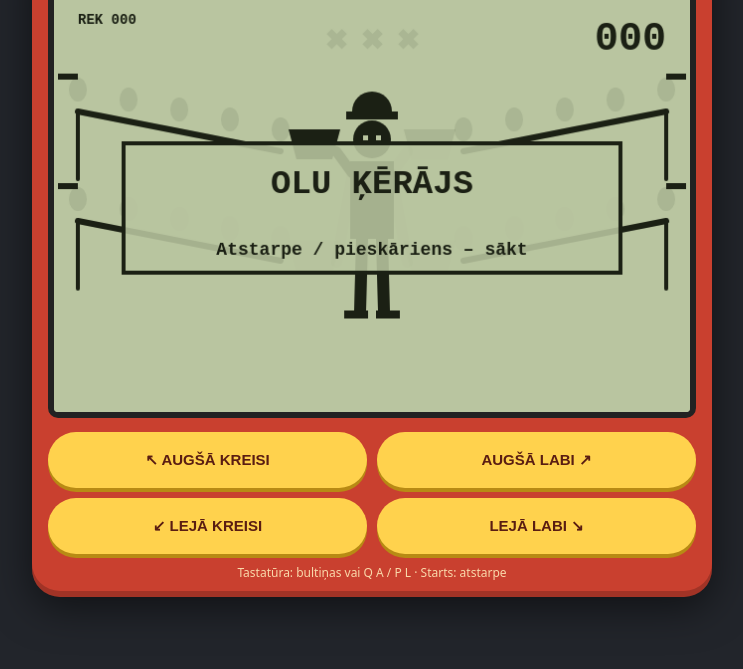
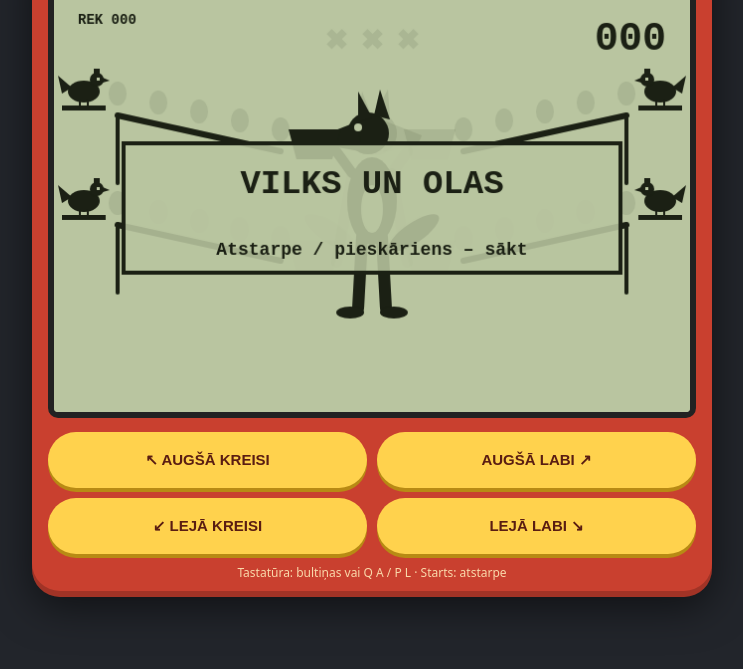
Before and after one commit to komuna7/egg1, a plain HTML site: page index.html in a window 1280 px wide. Shown: the part 131-800 px from the top of the page, without its empty margins (268-1011 px from the left). Drawn offline with Linux system fonts and the light colour scheme.

Commit message:
Galvenais varonis – vilks, vistas uz laktām
Co-Authored-By: Claude Opus 5.5 <noreply@anthropic.com>
Claude-Session: https://claude.ai/code/session_01VeYGLVDoDZja2EkpDGiCMv

```diff
--- a/index.html
+++ b/index.html
@@ -3,7 +3,7 @@
 <head>
 <meta charset="utf-8">
 <meta name="viewport" content="width=device-width,initial-scale=1,user-scalable=no">
-<title>Olu ķērājs – LCD spēle</title>
+<title>Vilks un olas – LCD spēle</title>
 <style>
   :root { --body:#c9402f; --lcd:#b9c5a0; --ink:#1b2014; }
   * { box-sizing:border-box; -webkit-tap-highlight-color:transparent; }
@@ -23,7 +23,7 @@
 </head>
 <body>
 <div class="device">
-  <div class="brand">OLU ĶĒRĀJS</div>
+  <div class="brand">VILKS UN OLAS</div>
   <div class="screen"><canvas id="c" width="640" height="420"></canvas></div>
   <div class="pad">
     <button data-p="0">↖ AUGŠĀ KREISI</button>
@@ -41,10 +41,10 @@
 
   // Pozīcijas: 0 = augšā kreisi, 1 = lejā kreisi, 2 = augšā labi, 3 = lejā labi
   const LANES = [
-    { x0: 24,  x1: 228, y0: 96,  y1: 136 },
-    { x0: 24,  x1: 228, y0: 206, y1: 246 },
-    { x0: W-24, x1: W-228, y0: 96,  y1: 136 },
-    { x0: W-24, x1: W-228, y0: 206, y1: 246 },
+    { x0: 64,  x1: 228, y0: 100, y1: 136 },
+    { x0: 64,  x1: 228, y0: 210, y1: 246 },
+    { x0: W-64, x1: W-228, y0: 100, y1: 136 },
+    { x0: W-64, x1: W-228, y0: 210, y1: 246 },
   ];
   const STEPS = 5; // 0..4
   const BASKET = [
@@ -121,34 +121,61 @@
       g.lineWidth = 6;
     }
   }
-  function drawCoop() { // vistu kūts kreisajā/labajā pusē, sakārtoti augšā
-    g.fillStyle = INK;
-    for (const side of [0, 1]) {
-      const x = side ? W - 24 : 24;
-      for (let i = 0; i < 2; i++) {
-        const y = i ? 190 : 80;
-        g.fillRect(x - (side ? 0 : 20) , y, 20, 6);
-      }
+  function drawHens(col) { // vistas uz laktām katras teknes sākumā
+    for (let i = 0; i < 4; i++) {
+      const L = LANES[i], d = i < 2 ? 1 : -1, x = L.x0 - d * 34, y = L.y0 - 2;
+      g.fillStyle = col; g.strokeStyle = col; g.lineCap = 'round';
+      // lakta
+      g.fillRect(x - 22, y + 14, 44, 5);
+      // ķermenis
+      g.beginPath(); g.ellipse(x, y, 16, 11, 0, 0, Math.PI * 2); g.fill();
+      // aste
+      g.beginPath(); g.moveTo(x - d * 12, y - 4); g.lineTo(x - d * 26, y - 16); g.lineTo(x - d * 22, y + 2); g.fill();
+      // galva + sekste + knābis
+      g.beginPath(); g.arc(x + d * 13, y - 12, 7, 0, Math.PI * 2); g.fill();
+      g.fillRect(x + d * 13 - 3, y - 23, 6, 5);
+      g.beginPath(); g.moveTo(x + d * 19, y - 14); g.lineTo(x + d * 26, y - 11); g.lineTo(x + d * 19, y - 9); g.fill();
+      // kājas
+      g.lineWidth = 2;
+      g.beginPath(); g.moveTo(x - 4, y + 9); g.lineTo(x - 4, y + 14); g.moveTo(x + 4, y + 9); g.lineTo(x + 4, y + 14); g.stroke();
+      // acs
+      if (col === INK) { g.fillStyle = BG; g.fillRect(x + d * 14 - 1, y - 14, 3, 3); }
     }
   }
-  function drawFarmer(col) {
+  function drawWolfBody(col) {
     const cx = W / 2;
     g.fillStyle = col; g.strokeStyle = col; g.lineCap = 'round';
-    // cepure
-    g.fillRect(cx - 26, 118, 52, 8);
-    g.beginPath(); g.arc(cx, 118, 20, Math.PI, 0); g.fill();
-    // galva
-    g.beginPath(); g.arc(cx, 146, 19, 0, Math.PI * 2); g.fill();
-    // acis (izgriež fona krāsā)
-    g.fillStyle = BG;
-    g.fillRect(cx - 9, 142, 5, 5); g.fillRect(cx + 4, 142, 5, 5);
-    g.fillStyle = col;
     // ķermenis
-    g.fillRect(cx - 22, 168, 44, 78);
+    g.beginPath(); g.ellipse(cx, 208, 25, 44, 0, 0, Math.PI * 2); g.fill();
     // kājas
     g.lineWidth = 12;
-    g.beginPath(); g.moveTo(cx - 10, 246); g.lineTo(cx - 12, 318); g.moveTo(cx + 10, 246); g.lineTo(cx + 12, 318); g.stroke();
-    g.fillRect(cx - 28, 318, 24, 8); g.fillRect(cx + 4, 318, 24, 8);
+    g.beginPath(); g.moveTo(cx - 10, 244); g.lineTo(cx - 14, 316); g.moveTo(cx + 10, 244); g.lineTo(cx + 14, 316); g.stroke();
+    g.beginPath(); g.ellipse(cx - 22, 320, 14, 6, 0, 0, Math.PI * 2); g.fill();
+    g.beginPath(); g.ellipse(cx + 22, 320, 14, 6, 0, 0, Math.PI * 2); g.fill();
+    // vēders (gaišāks laukums)
+    if (col === INK) { g.fillStyle = BG; g.beginPath(); g.ellipse(cx, 216, 11, 24, 0, 0, Math.PI * 2); g.fill(); }
+  }
+  function drawWolfHead(left, col) { // galva un aste pagriezta uz groza pusi
+    const cx = W / 2, d = left ? -1 : 1;
+    g.fillStyle = col; g.strokeStyle = col; g.lineCap = 'round';
+    // aste (pretējā pusē)
+    g.save(); g.translate(cx - d * 42, 240); g.rotate(d * 0.6);
+    g.beginPath(); g.ellipse(0, 0, 30, 10, 0, 0, Math.PI * 2); g.fill(); g.restore();
+    // galva
+    g.beginPath(); g.arc(cx + d * 4, 140, 21, 0, Math.PI * 2); g.fill();
+    // purns
+    g.beginPath(); g.moveTo(cx + d * 14, 128); g.lineTo(cx + d * 50, 142); g.lineTo(cx + d * 46, 152); g.lineTo(cx + d * 12, 158); g.fill();
+    // ausis
+    g.beginPath(); g.moveTo(cx - 14, 128); g.lineTo(cx - 12 + d * 2, 98); g.lineTo(cx, 124); g.fill();
+    g.beginPath(); g.moveTo(cx + 2, 122); g.lineTo(cx + 12 + d * 4, 96); g.lineTo(cx + 18, 126); g.fill();
+    if (col === INK) {
+      g.fillStyle = BG;
+      // acs, mute
+      g.beginPath(); g.arc(cx + d * 14, 134, 4, 0, Math.PI * 2); g.fill();
+      g.fillRect(cx + d * 22 - (d < 0 ? 22 : 0), 150, 22, 2);
+      // degungals
+      g.fillStyle = INK; g.beginPath(); g.arc(cx + d * 50, 145, 5, 0, Math.PI * 2); g.fill();
+    }
   }
   function drawBasketPose(i, col, arms = true) {
     const b = BASKET[i], cx = W / 2, left = i < 2;
@@ -166,15 +193,15 @@
     g.fillStyle = BG; g.fillRect(0, 0, W, H);
 
     // "izslēgtie" LCD segmenti
-    drawChutes(GHOST); drawFarmer(GHOST);
+    drawChutes(GHOST); drawWolfBody(GHOST); drawWolfHead(true, GHOST); drawWolfHead(false, GHOST);
     for (let i = 0; i < 4; i++) {
       drawBasketPose(i, GHOST);
       for (let s = 0; s < STEPS; s++) { const p = eggPos(i, s); drawEgg(p.x, p.y, GHOST); }
     }
 
     // iekšējie segmenti
-    drawChutes(INK); drawCoop();
-    drawFarmer(INK); drawBasketPose(basket, INK);
+    drawChutes(INK); drawHens(INK);
+    drawWolfBody(INK); drawWolfHead(basket < 2, INK); drawBasketPose(basket, INK);
     // ola groza augšā, ja noķerta nesen
     for (const e of eggs) {
       const p = eggPos(e.lane, e.step);
@@ -206,7 +233,7 @@
       g.strokeStyle = INK; g.lineWidth = 4; g.strokeRect(70, 150, W - 140, 130);
       g.fillStyle = INK; g.textAlign = 'center';
       g.font = 'bold 34px "Courier New",monospace';
-      g.fillText(state === 'title' ? 'OLU ĶĒRĀJS' : 'SPĒLE BEIGUSIES', W / 2, 200);
+      g.fillText(state === 'title' ? 'VILKS UN OLAS' : 'SPĒLE BEIGUSIES', W / 2, 200);
       g.font = 'bold 18px "Courier New",monospace';
       if (state === 'over') g.fillText('Rezultāts: ' + score, W / 2, 232);
       g.fillText('Atstarpe / pieskāriens – sākt', W / 2, 262);
```
Also changed, not shown: 1 other file.
